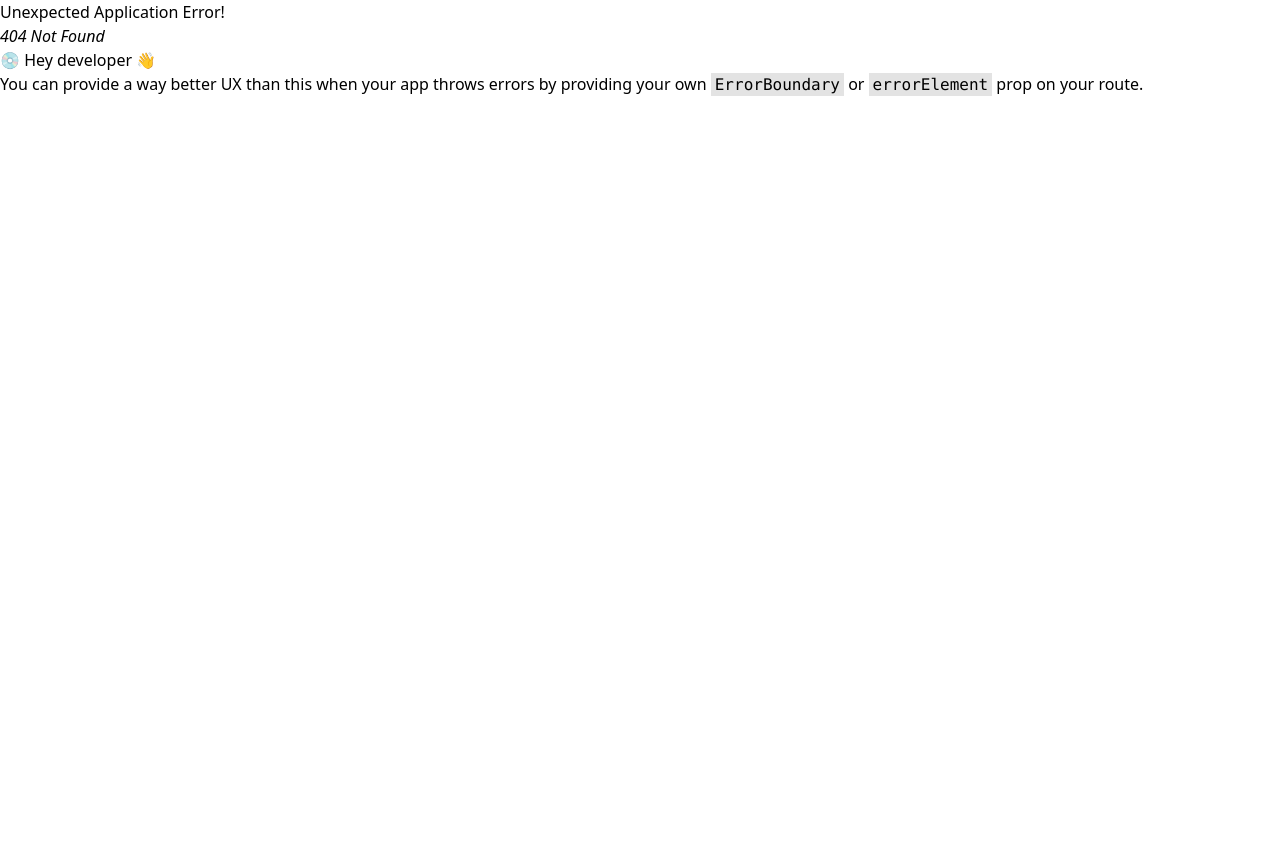
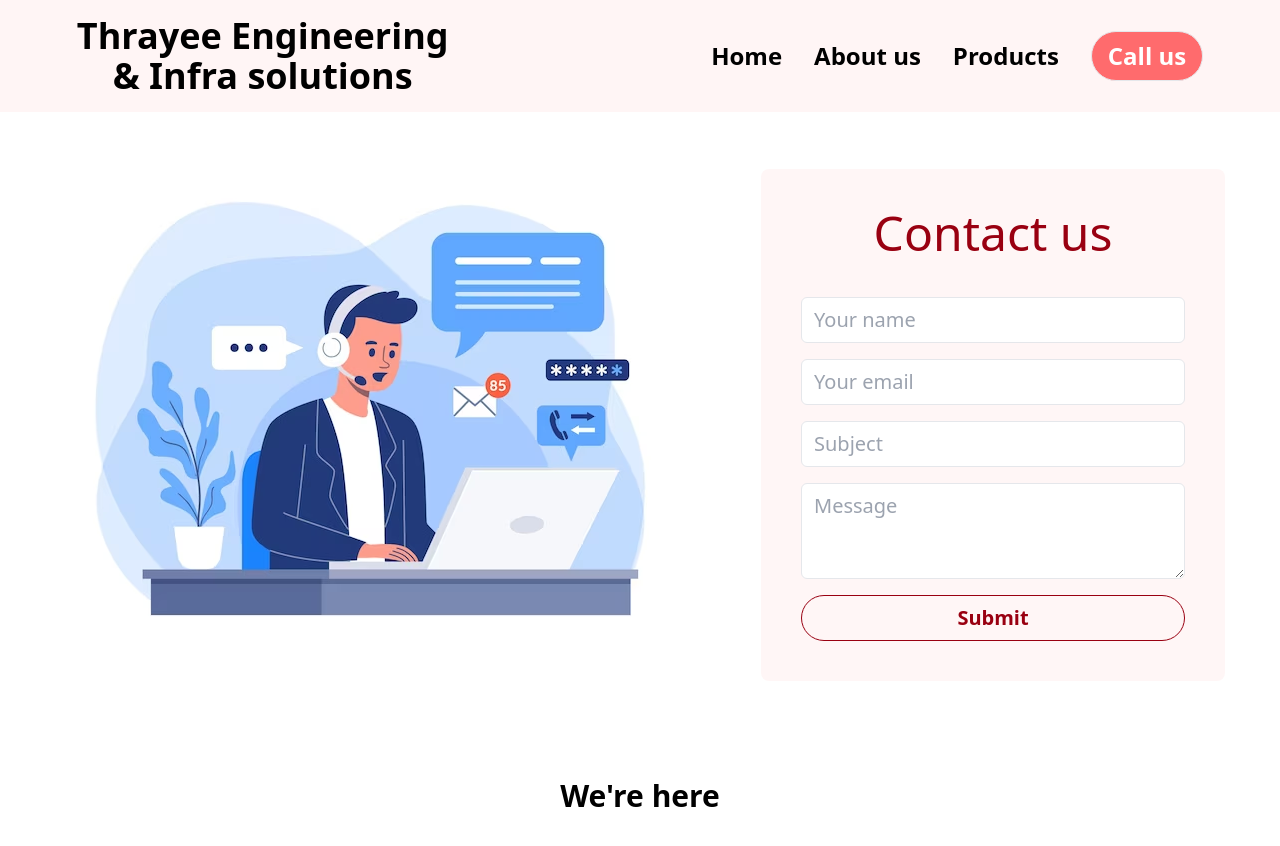
Before and after one commit to PirangiTharun/teis, a React (Create React App) app: page /contact in a window 1280 px wide. Before the commit this address had no page. Shown: the top 846 px of the page. Before the commit the page ends 800 px from the top, so only its background shows below. Built offline with nearby package versions, Linux system fonts and the light colour scheme; grey boxes are pictures that could not be loaded.

Commit message:
Added contact us page

```diff
--- a/package.json
+++ b/package.json
@@ -3,6 +3,10 @@
   "version": "0.1.0",
   "private": true,
   "dependencies": {
+    "@emailjs/browser": "^3.11.0",
+    "@emotion/react": "^11.11.0",
+    "@emotion/styled": "^11.11.0",
+    "@mui/material": "^5.13.1",
     "@testing-library/jest-dom": "^5.16.5",
     "@testing-library/react": "^13.4.0",
     "@testing-library/user-event": "^13.5.0",
--- /dev/null
+++ b/src/components/ContactUs.js
@@ -0,0 +1,75 @@
+import React from 'react';
+import { useState } from 'react';
+import contact from '../assets/contact2.jpg';
+import emailjs from '@emailjs/browser';
+import Snackbar from '@mui/material/Snackbar';
+import MuiAlert from '@mui/material/Alert';
+
+const Alert = React.forwardRef(function Alert(props, ref) {
+    return <MuiAlert elevation={6} ref={ref} variant="filled" {...props} />;
+});
+
+const ContactUs = () => {
+    const [contactDetails, setContactDetails] = useState({ from_name: '', user_email: '', subject: '', message: '' });
+    const [openToaster, setOpenToaster] = useState(false);
+    const handleChange = (e) => {
+        let newDetails = { ...contactDetails, [e.target.name]: e.target.value };
+        setContactDetails(newDetails);
+    }
+    const sendData = () => {
+        emailjs.send('service_bvrn3s5', 'template_kotbh32', contactDetails, 'axTJI7mqC4-MvkTkR')
+            .then((result) => {
+                setOpenToaster(true);
+                console.log(result.text);
+            }, (error) => {
+                console.log(error.text);
+            });
+        setContactDetails({ from_name: '', user_email: '', subject: '', message: '' });
+    }
+    const closeSnackbar = () => {
+        setOpenToaster(false);
+    }
+    return (
+        <>
+            <main className="flex justify-center items-center flex-wrap">
+                <img className='mr-20' src={contact} alt="" />
+                <div className='bg-[#ff6b6d10] px-10 py-10 rounded-lg'>
+                    <h2 className="text-5xl mb-10 text-[#990011] text-center">Contact us</h2>
+                    <div className='flex flex-col'>
+                        <input className='border w-[30vw] text-xl focus-visible:outline-none  px-3 py-2 mb-4 rounded-md' placeholder='Your name' name='from_name' type='text' value={contactDetails.from_name} onChange={(e) => handleChange(e)} />
+                        <input className='border w-[30vw] text-xl focus-visible:outline-none  px-3 py-2 mb-4 rounded-md' placeholder='Your email' type='email' name='user_email' value={contactDetails.user_email} onChange={(e) => handleChange(e)} />
+                        <input className='border w-[30vw] text-xl focus-visible:outline-none  px-3 py-2 mb-4 rounded-md' placeholder='Subject' type='text' name='subject' value={contactDetails.subject} onChange={(e) => handleChange(e)} />
+                        <textarea className='border w-[30vw] text-xl focus-visible:outline-none h-24 px-3 py-2 mb-4 rounded-md' placeholder='Message' name='message' value={contactDetails.message} onChange={(e) => handleChange(e)} />
+                        <button onClick={() => sendData()} className='border border-[#990011] text-[#990011] hover:bg-[#99001110] text-xl font-semibold rounded-full p-2'>Submit</button>
+                    </div>
+                </div>
+            </main>
+            <div className='flex flex-col justify-center items-center py-10'>
+                {/* <div className='flex'>
+                    <div>D.No.2-22-310/C/402, Plot No.39c, Addagutta Society, Opp. Jntu,
+                        Kukatpally, Hyderabad, Telangana - 500072, India</div>
+                    <div>+91 9704233306</div>
+                    <div>thrayeesales@gmail.com</div>
+                </div> */}
+                <p className='text-3xl font-semibold  mb-4'>We're here</p>
+                {/* eslint-disable-next-line */}
+                <iframe src="https://www.google.com/maps/embed?pb=!1m18!1m12!1m3!1d3805.2316746979045!2d78.39382856836603!3d17.496450800767086!2m3!1f0!2f0!3f0!3m2!1i1024!2i768!4f13.1!3m3!1m2!1s0x3bcb91f205db2769%3A0x18a7d6c7d7b7cc6e!2sSR%20Towers%2C%202nd%20Ln%2C%20Addagutta%20Society%2C%20Jal%20Vayu%20Vihar%2C%20Kukatpally%2C%20Hyderabad%2C%20Telangana%20500090!5e0!3m2!1sen!2sin!4v1684568266170!5m2!1sen!2sin"
+                    width="80%"
+                    height="500"
+                    style={{ border: 0, borderRadius: '8px' }}
+                    allowFullScreen=""
+                    loading="lazy"
+                    referrerPolicy="no-referrer-when-downgrade">
+
+                </iframe>
+            </div>
+            <Snackbar open={openToaster} anchorOrigin={{ vertical: 'top', horizontal: 'right' }} autoHideDuration={6000} onClose={closeSnackbar}>
+                <Alert onClose={closeSnackbar} severity="success" sx={{ width: '100%' }}>
+                    Success!! We got your message
+                </Alert>
+            </Snackbar>
+        </>
+    );
+}
+
+export default ContactUs;
--- a/src/components/Footer.js
+++ b/src/components/Footer.js
@@ -33,12 +33,13 @@ const Footer = () => {
           <li className="mb-3 cursor-pointer hover:text-[#ee6567]">
             <Link to="/">Home</Link>
           </li>
-          <li className="mb-3 cursor-pointer hover:text-[#ee6567]">Products</li>
+          <li className="mb-3 cursor-pointer hover:text-[#ee6567]">
+            <Link to="/products">Products</Link></li>
           <li className="mb-3 cursor-pointer hover:text-[#ee6567]">
             <Link to="/about">About us</Link>
           </li>
           <li className="mb-3 cursor-pointer hover:text-[#ee6567]">
-            Contact us
+            <Link to="/contact" >Contact us</Link>
           </li>
         </ul>
       </div>
--- a/src/components/Home.js
+++ b/src/components/Home.js
@@ -20,7 +20,7 @@ const Home = () => {
         <div>
           <p className='text-5xl mb-6 leading-[3.5rem]'>A Global Supplier of Industrial Machinery and Spares.</p>
           <p className='text-lg'>Headed by highly experienced professionals, within short time the company has got good reputation in the domestic and international markets. The team is a major strength of the company.</p>
-          <button className='text-2xl mt-10 font-semibold px-4 py-2 rounded-lg text-white hover:bg-[#ee6567] bg-[#ff6b6d]'>Book Appointment</button>
+          <button className='text-2xl mt-10 font-semibold px-4 py-2 rounded-full text-white hover:bg-[#ee6567] bg-[#ff6b6d]'>Book Appointment</button>
         </div>
         <img className='h-[80vh] w-[45vw]' src={Image} alt="" />
       </div>
--- a/src/components/Navbar.js
+++ b/src/components/Navbar.js
@@ -1,8 +1,11 @@
-import React from "react";
+import React, { useEffect } from "react";
 import { Link } from "react-router-dom";
 import { useLocation } from "react-router-dom";
 const Navbar = () => {
-    const { pathname } = useLocation();
+  const { pathname } = useLocation();
+    useEffect(()=>{
+      window.scrollTo(0,0);
+    },[pathname])
     const normal = "text-2xl font-semibold cursor-pointer hover:underline hover:text-[#ff6b6d] underline-offset-4 mr-8 float-right";
     const selected = "text-2xl font-semibold cursor-pointer underline text-[#ff6b6d] underline-offset-4 mr-8 float-right"
     return (
@@ -29,8 +32,8 @@ const Navbar = () => {
           </li>
           {/* <li className={pathname.includes('/contact') ? selected : normal}>Contact us</li> */}
           <li>
-            <button className="text-2xl font-semibold px-4 py-2 border  bg-[#ff6b6d] rounded-lg text-white hover:bg-[#ee6567] float-right">
-              Call us
+            <button className="text-2xl font-semibold px-4 py-2 border  bg-[#ff6b6d] rounded-full text-white hover:bg-[#ee6567] float-right">
+              <Link to="/contact">Call us</Link>
             </button>
           </li>
         </ul>
--- a/src/components/ViewProduct.js
+++ b/src/components/ViewProduct.js
@@ -6,9 +6,9 @@ const ViewProduct = () => {
     const state = location.state;
     return (
       <div className="flex px-[6vw] py-[40px]">
-        <div className="shadow-lg overflow-hidden flex flex-col justify-center items-center mr-[32px]">
+        <div className="shadow-lg overflow-hidden flex flex-col justify-center items-center mr-[32px] p-[3vw]">
           <img
-            className="hover:scale-125 transition-all duration-500"
+            className="hover:scale-125 transition-all duration-500 w-[25vw] h-[45vh]"
             src={state.icon}
             alt=""
           />
--- a/src/index.js
+++ b/src/index.js
@@ -7,6 +7,7 @@ import AboutUs from './components/AboutUs';
 import Home from './components/Home';
 import Products from './components/Products';
 import ViewProduct from './components/ViewProduct';
+import ContactUs from './components/ContactUs';
 
 const appRouter = createBrowserRouter([
   {
@@ -32,6 +33,11 @@ const appRouter = createBrowserRouter([
         path: '/viewProduct/:id',
         element: <ViewProduct />,
         children: []
+      },
+      {
+        path: '/contact',
+        element: <ContactUs />,
+        children: []
       }
     ]
   }
```
Also changed, not shown: src/assets/contact2.jpg (added), 1 other file (tests, documents, lock files or other folders).
